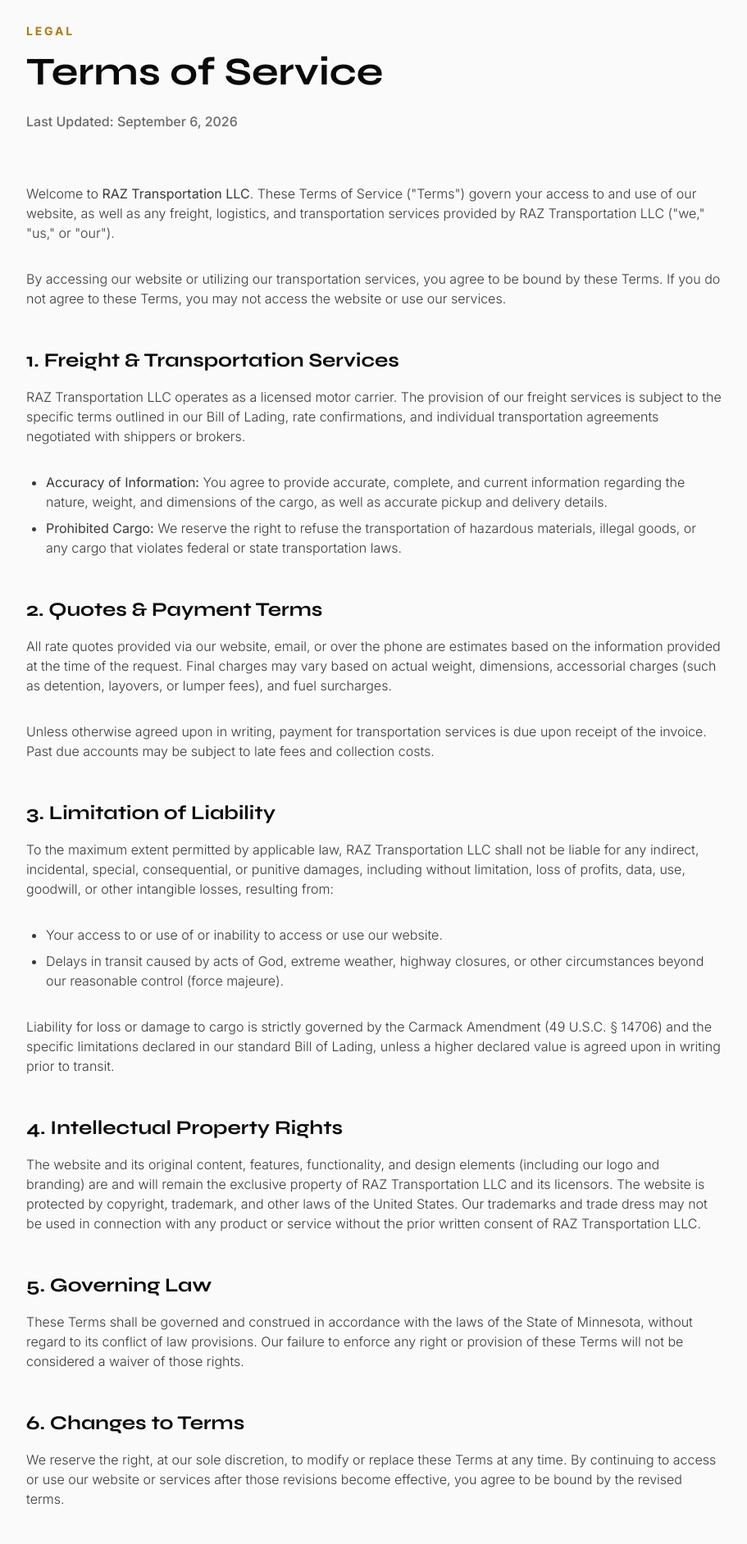
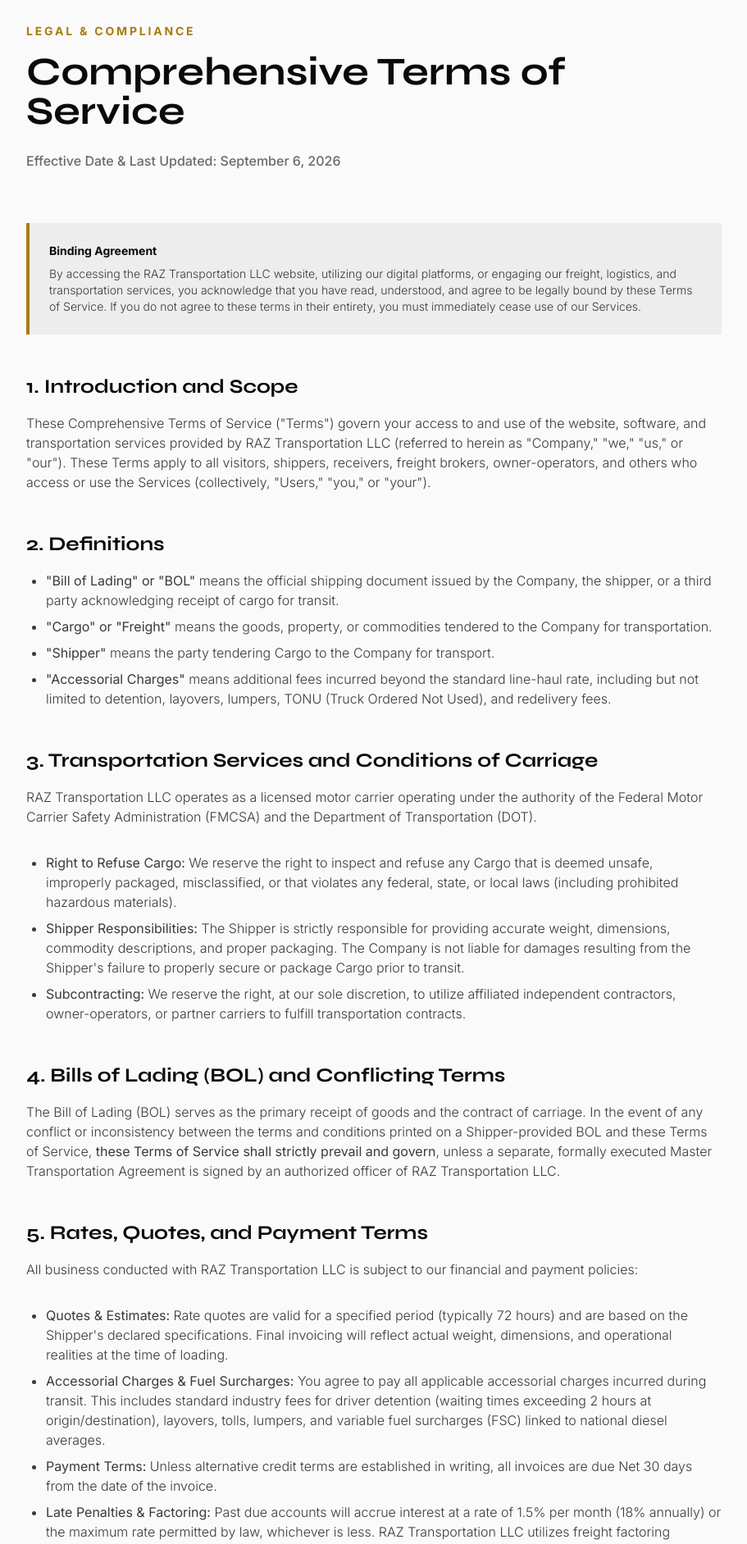
Before and after one commit to engnrhussein/raz-transportation-llc, a Next.js app: page /terms in a window 1280 px wide. Shown: the part 200-2083 px from the top of the page at 82% size, without its empty margins (184-1095 px from the left). Built offline with nearby package versions, Linux system fonts and the light colour scheme.

Commit message:
docs: expand terms of service to comprehensive enterprise-grade standard

```diff
--- a/src/app/terms/page.tsx
+++ b/src/app/terms/page.tsx
@@ -4,7 +4,7 @@
 
 export const metadata = {
   title: "Terms of Service | RAZ Transportation LLC",
-  description: "Terms of Service and Use for RAZ Transportation LLC.",
+  description: "Comprehensive Terms of Service, Conditions of Carriage, and Use Agreement for RAZ Transportation LLC.",
 };
 
 export default function TermsOfService() {
@@ -18,71 +18,122 @@
         </Link>
 
         <div className="mb-16">
-          <p className="text-gold-dark uppercase tracking-[0.2em] text-sm font-bold mb-4">Legal</p>
-          <h1 className="font-heading text-4xl md:text-5xl font-bold mb-6 text-onyx">Terms of Service</h1>
-          <p className="text-onyx/60 font-medium">Last Updated: {new Date().toLocaleDateString('en-US', { month: 'long', day: 'numeric', year: 'numeric' })}</p>
+          <p className="text-gold-dark uppercase tracking-[0.2em] text-sm font-bold mb-4">Legal & Compliance</p>
+          <h1 className="font-heading text-4xl md:text-5xl font-bold mb-6 text-onyx">Comprehensive Terms of Service</h1>
+          <p className="text-onyx/60 font-medium">Effective Date & Last Updated: {new Date().toLocaleDateString('en-US', { month: 'long', day: 'numeric', year: 'numeric' })}</p>
         </div>
 
         <div className="prose prose-lg prose-onyx max-w-none space-y-8 font-light text-onyx/80">
+
+          <div className="bg-onyx/5 p-6 border-l-4 border-gold-dark text-sm mb-12">
+            <p className="font-bold mb-2 text-onyx">Binding Agreement</p>
+            <p>
+              By accessing the RAZ Transportation LLC website, utilizing our digital platforms, or engaging our freight, logistics, and transportation services, you acknowledge that you have read, understood, and agree to be legally bound by these Terms of Service. If you do not agree to these terms in their entirety, you must immediately cease use of our Services.
+            </p>
+          </div>
+
+          <h2 className="font-heading text-2xl font-bold text-onyx mt-12 mb-4">1. Introduction and Scope</h2>
           <p>
-            Welcome to <strong>RAZ Transportation LLC</strong>. These Terms of Service ("Terms") govern your access to and use of our website, as well as any freight, logistics, and transportation services provided by RAZ Transportation LLC ("we," "us," or "our").
+            These Comprehensive Terms of Service ("Terms") govern your access to and use of the website, software, and transportation services provided by RAZ Transportation LLC (referred to herein as "Company," "we," "us," or "our"). These Terms apply to all visitors, shippers, receivers, freight brokers, owner-operators, and others who access or use the Services (collectively, "Users," "you," or "your").
+          </p>
+
+          <h2 className="font-heading text-2xl font-bold text-onyx mt-12 mb-4">2. Definitions</h2>
+          <ul className="list-disc pl-6 space-y-2">
+            <li><strong>"Bill of Lading" or "BOL"</strong> means the official shipping document issued by the Company, the shipper, or a third party acknowledging receipt of cargo for transit.</li>
+            <li><strong>"Cargo" or "Freight"</strong> means the goods, property, or commodities tendered to the Company for transportation.</li>
+            <li><strong>"Shipper"</strong> means the party tendering Cargo to the Company for transport.</li>
+            <li><strong>"Accessorial Charges"</strong> means additional fees incurred beyond the standard line-haul rate, including but not limited to detention, layovers, lumpers, TONU (Truck Ordered Not Used), and redelivery fees.</li>
+          </ul>
+
+          <h2 className="font-heading text-2xl font-bold text-onyx mt-12 mb-4">3. Transportation Services and Conditions of Carriage</h2>
+          <p>
+            RAZ Transportation LLC operates as a licensed motor carrier operating under the authority of the Federal Motor Carrier Safety Administration (FMCSA) and the Department of Transportation (DOT).
+          </p>
+          <ul className="list-disc pl-6 space-y-2">
+            <li><strong>Right to Refuse Cargo:</strong> We reserve the right to inspect and refuse any Cargo that is deemed unsafe, improperly packaged, misclassified, or that violates any federal, state, or local laws (including prohibited hazardous materials).</li>
+            <li><strong>Shipper Responsibilities:</strong> The Shipper is strictly responsible for providing accurate weight, dimensions, commodity descriptions, and proper packaging. The Company is not liable for damages resulting from the Shipper's failure to properly secure or package Cargo prior to transit.</li>
+            <li><strong>Subcontracting:</strong> We reserve the right, at our sole discretion, to utilize affiliated independent contractors, owner-operators, or partner carriers to fulfill transportation contracts.</li>
+          </ul>
+
+          <h2 className="font-heading text-2xl font-bold text-onyx mt-12 mb-4">4. Bills of Lading (BOL) and Conflicting Terms</h2>
+          <p>
+            The Bill of Lading (BOL) serves as the primary receipt of goods and the contract of carriage. In the event of any conflict or inconsistency between the terms and conditions printed on a Shipper-provided BOL and these Terms of Service, <strong>these Terms of Service shall strictly prevail and govern</strong>, unless a separate, formally executed Master Transportation Agreement is signed by an authorized officer of RAZ Transportation LLC.
+          </p>
+
+          <h2 className="font-heading text-2xl font-bold text-onyx mt-12 mb-4">5. Rates, Quotes, and Payment Terms</h2>
+          <p>
+            All business conducted with RAZ Transportation LLC is subject to our financial and payment policies:
+          </p>
+          <ul className="list-disc pl-6 space-y-2">
+            <li><strong>Quotes & Estimates:</strong> Rate quotes are valid for a specified period (typically 72 hours) and are based on the Shipper's declared specifications. Final invoicing will reflect actual weight, dimensions, and operational realities at the time of loading.</li>
+            <li><strong>Accessorial Charges & Fuel Surcharges:</strong> You agree to pay all applicable accessorial charges incurred during transit. This includes standard industry fees for driver detention (waiting times exceeding 2 hours at origin/destination), layovers, tolls, lumpers, and variable fuel surcharges (FSC) linked to national diesel averages.</li>
+            <li><strong>Payment Terms:</strong> Unless alternative credit terms are established in writing, all invoices are due Net 30 days from the date of the invoice. </li>
+            <li><strong>Late Penalties & Factoring:</strong> Past due accounts will accrue interest at a rate of 1.5% per month (18% annually) or the maximum rate permitted by law, whichever is less. RAZ Transportation LLC utilizes freight factoring services; payments must be made directly to the assignee noted on the invoice. You are responsible for all legal and collection costs incurred to recover past due balances.</li>
+          </ul>
+
+          <h2 className="font-heading text-2xl font-bold text-onyx mt-12 mb-4">6. Cargo Liability and Claims (The Carmack Amendment)</h2>
+          <p>
+            Our liability for loss, damage, or delay to Cargo is strictly governed by the Carmack Amendment (49 U.S.C. § 14706).
+          </p>
+          <ul className="list-disc pl-6 space-y-2">
+            <li><strong>Standard Liability Limitations:</strong> Unless a higher declared value is explicitly stated on the BOL prior to transit and a premium freight rate is paid, our maximum cargo liability is limited to <strong>$100,000 per shipment</strong>, or $2.50 per pound for used commodities, whichever is lesser.</li>
+            <li><strong>Exclusions from Liability:</strong> We shall not be held liable for loss, damage, or delay caused by: (a) Acts of God or extreme weather; (b) the public enemy or acts of terrorism; (c) the authority of law (e.g., DOT inspections, customs holds); (d) the inherent vice or nature of the goods (e.g., spoilage without equipment failure); or (e) an act or default of the Shipper (e.g., improper loading or packaging).</li>
+            <li><strong>Claims Processing:</strong> Any claim for cargo loss, damage, or shortage must be filed in writing with RAZ Transportation LLC within nine (9) months of the delivery date (or the date delivery should have occurred). Claims for concealed damage must be reported within five (5) days of delivery. Lawsuits must be instituted within two (2) years and one day from the date a claim is denied in whole or in part.</li>
+          </ul>
+
+          <h2 className="font-heading text-2xl font-bold text-onyx mt-12 mb-4">7. Indemnification</h2>
+          <p>
+            You agree to defend, indemnify, and hold harmless RAZ Transportation LLC, its affiliates, directors, officers, employees, drivers, and agents from and against any and all claims, damages, obligations, losses, liabilities, costs, or debt, and expenses (including attorney's fees) arising from: (a) your use of and access to the Services; (b) your violation of any term of these Terms of Service; (c) your violation of any third-party right; or (d) any claim that your cargo or actions caused damage to a third party, our equipment, or our personnel.
+          </p>
+
+          <h2 className="font-heading text-2xl font-bold text-onyx mt-12 mb-4">8. Intellectual Property and Website Usage</h2>
+          <p>
+            The website and its original content, features, software, databases, and design elements (including our logo and branding) are the exclusive property of RAZ Transportation LLC and are protected by United States and international copyright, trademark, patent, trade secret, and other intellectual property laws.
           </p>
           <p>
-            By accessing our website or utilizing our transportation services, you agree to be bound by these Terms. If you do not agree to these Terms, you may not access the website or use our services.
+            You are granted a limited, non-exclusive, non-transferable license to access and use the website strictly in accordance with these Terms. You may not scrape, reverse-engineer, or use automated systems (bots) to extract data from our website without our express written consent.
           </p>
 
-          <h2 className="font-heading text-2xl font-bold text-onyx mt-12 mb-4">1. Freight & Transportation Services</h2>
+          <h2 className="font-heading text-2xl font-bold text-onyx mt-12 mb-4">9. Disclaimer of Warranties</h2>
           <p>
-            RAZ Transportation LLC operates as a licensed motor carrier. The provision of our freight services is subject to the specific terms outlined in our Bill of Lading, rate confirmations, and individual transportation agreements negotiated with shippers or brokers.
+            EXCEPT AS EXPRESSLY PROVIDED HEREIN OR REQUIRED BY THE CARMACK AMENDMENT REGARDING FREIGHT TRANSIT, THE WEBSITE AND ALL SERVICES ARE PROVIDED ON AN "AS IS" AND "AS AVAILABLE" BASIS. RAZ TRANSPORTATION LLC EXPRESSLY DISCLAIMS ALL WARRANTIES OF ANY KIND, WHETHER EXPRESS OR IMPLIED, INCLUDING BUT NOT LIMITED TO IMPLIED WARRANTIES OF MERCHANTABILITY, FITNESS FOR A PARTICULAR PURPOSE, AND NON-INFRINGEMENT. WE DO NOT GUARANTEE THAT THE WEBSITE WILL BE ERROR-FREE, UNINTERRUPTED, OR SECURE.
           </p>
-          <ul className="list-disc pl-6 space-y-2">
-            <li><strong>Accuracy of Information:</strong> You agree to provide accurate, complete, and current information regarding the nature, weight, and dimensions of the cargo, as well as accurate pickup and delivery details.</li>
-            <li><strong>Prohibited Cargo:</strong> We reserve the right to refuse the transportation of hazardous materials, illegal goods, or any cargo that violates federal or state transportation laws.</li>
-          </ul>
 
-          <h2 className="font-heading text-2xl font-bold text-onyx mt-12 mb-4">2. Quotes & Payment Terms</h2>
+          <h2 className="font-heading text-2xl font-bold text-onyx mt-12 mb-4">10. General Limitation of Liability</h2>
           <p>
-            All rate quotes provided via our website, email, or over the phone are estimates based on the information provided at the time of the request. Final charges may vary based on actual weight, dimensions, accessorial charges (such as detention, layovers, or lumper fees), and fuel surcharges.
+            NOTWITHSTANDING ANYTHING TO THE CONTRARY CONTAINED HEREIN, TO THE MAXIMUM EXTENT PERMITTED BY LAW, IN NO EVENT SHALL RAZ TRANSPORTATION LLC BE LIABLE FOR ANY INDIRECT, INCIDENTAL, SPECIAL, CONSEQUENTIAL, OR PUNITIVE DAMAGES, INCLUDING LOST PROFITS, LOST REVENUES, LOST BUSINESS OPPORTUNITIES, OR BUSINESS INTERRUPTION, REGARDLESS OF WHETHER WE WERE ADVISED OF THE POSSIBILITY OF SUCH DAMAGES.
+          </p>
+
+          <h2 className="font-heading text-2xl font-bold text-onyx mt-12 mb-4">11. Governing Law, Venue, and Mandatory Arbitration</h2>
+          <p>
+            These Terms shall be governed by and construed in accordance with the laws of the <strong>State of Minnesota</strong> and applicable federal laws of the United States (including Title 49 of the U.S. Code), without regard to conflict of law principles.
           </p>
           <p>
-            Unless otherwise agreed upon in writing, payment for transportation services is due upon receipt of the invoice. Past due accounts may be subject to late fees and collection costs.
+            <strong>Mandatory Arbitration:</strong> Any dispute, controversy, or claim arising out of or relating to these Terms, or the breach thereof, shall be settled by binding arbitration administered by the American Arbitration Association (AAA) under its Commercial Arbitration Rules. The place of arbitration shall be St. Cloud, Minnesota.
+          </p>
+          <p>
+            <strong>Class Action Waiver:</strong> You agree that any proceedings to resolve or litigate any dispute will be conducted solely on an individual basis and that you will not seek to have any dispute heard as a class action, a representative action, or a collective action.
           </p>
 
-          <h2 className="font-heading text-2xl font-bold text-onyx mt-12 mb-4">3. Limitation of Liability</h2>
+          <h2 className="font-heading text-2xl font-bold text-onyx mt-12 mb-4">12. Modifications to the Terms</h2>
           <p>
-            To the maximum extent permitted by applicable law, RAZ Transportation LLC shall not be liable for any indirect, incidental, special, consequential, or punitive damages, including without limitation, loss of profits, data, use, goodwill, or other intangible losses, resulting from:
-          </p>
-          <ul className="list-disc pl-6 space-y-2">
-            <li>Your access to or use of or inability to access or use our website.</li>
-            <li>Delays in transit caused by acts of God, extreme weather, highway closures, or other circumstances beyond our reasonable control (force majeure).</li>
-          </ul>
-          <p>
-            Liability for loss or damage to cargo is strictly governed by the Carmack Amendment (49 U.S.C. § 14706) and the specific limitations declared in our standard Bill of Lading, unless a higher declared value is agreed upon in writing prior to transit.
+            We reserve the right, at our sole discretion, to modify, amend, or replace these Terms at any time. When we make material changes, we will update the "Effective Date" at the top of this page. It is your responsibility to review these Terms periodically. Your continued use of the website or tender of freight after any modifications indicates your acceptance of the new Terms.
           </p>
 
-          <h2 className="font-heading text-2xl font-bold text-onyx mt-12 mb-4">4. Intellectual Property Rights</h2>
+          <h2 className="font-heading text-2xl font-bold text-onyx mt-12 mb-4">13. Severability and Waiver</h2>
           <p>
-            The website and its original content, features, functionality, and design elements (including our logo and branding) are and will remain the exclusive property of RAZ Transportation LLC and its licensors. The website is protected by copyright, trademark, and other laws of the United States. Our trademarks and trade dress may not be used in connection with any product or service without the prior written consent of RAZ Transportation LLC.
+            If any provision of these Terms is held to be unenforceable or invalid by a court of competent jurisdiction, such provision will be changed and interpreted to accomplish the objectives of such provision to the greatest extent possible under applicable law, and the remaining provisions will continue in full force and effect. Our failure to enforce any right or provision of these Terms will not be considered a waiver of those rights.
           </p>
 
-          <h2 className="font-heading text-2xl font-bold text-onyx mt-12 mb-4">5. Governing Law</h2>
-          <p>
-            These Terms shall be governed and construed in accordance with the laws of the State of Minnesota, without regard to its conflict of law provisions. Our failure to enforce any right or provision of these Terms will not be considered a waiver of those rights.
-          </p>
-
-          <h2 className="font-heading text-2xl font-bold text-onyx mt-12 mb-4">6. Changes to Terms</h2>
-          <p>
-            We reserve the right, at our sole discretion, to modify or replace these Terms at any time. By continuing to access or use our website or services after those revisions become effective, you agree to be bound by the revised terms.
-          </p>
-
-          <h2 className="font-heading text-2xl font-bold text-onyx mt-12 mb-4">7. Contact Us</h2>
-          <p>If you have any questions about these Terms, please contact our dispatch and operations team at:</p>
+          <h2 className="font-heading text-2xl font-bold text-onyx mt-12 mb-4">14. Contact Information</h2>
+          <p>For questions regarding these Terms of Service, freight quotes, claims, or general operations, please contact us at:</p>
           <div className="bg-onyx/5 p-6 border border-onyx/10 rounded-sm mt-6">
             <p className="font-bold mb-1">RAZ Transportation LLC</p>
+            <p className="text-sm font-bold text-onyx/60 uppercase tracking-widest mb-3">Attn: Legal & Operations</p>
             <p>2015 27TH ST SE, APT 105</p>
             <p>ST CLOUD, MN 56304</p>
-            <p className="mt-4"><strong>Email:</strong> razdispatch1@raztransportationllc.com</p>
-            <p><strong>Phone:</strong> (218) 313-1439</p>
+            <p className="mt-4"><strong>Email:</strong> <a href="mailto:razdispatch1@raztransportationllc.com" className="text-gold-dark hover:underline">razdispatch1@raztransportationllc.com</a></p>
+            <p><strong>Phone:</strong> <a href="tel:218-313-1439" className="text-gold-dark hover:underline">(218) 313-1439</a></p>
           </div>
         </div>
       </article>
```
